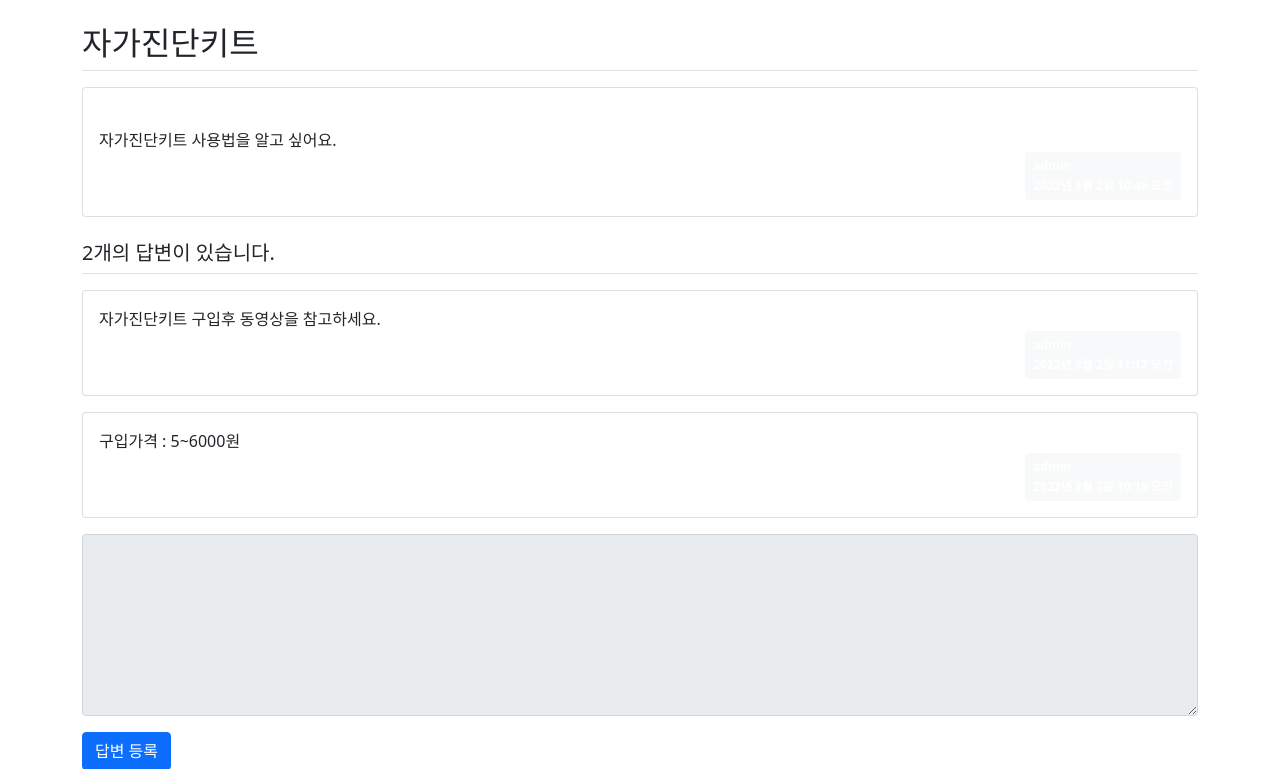
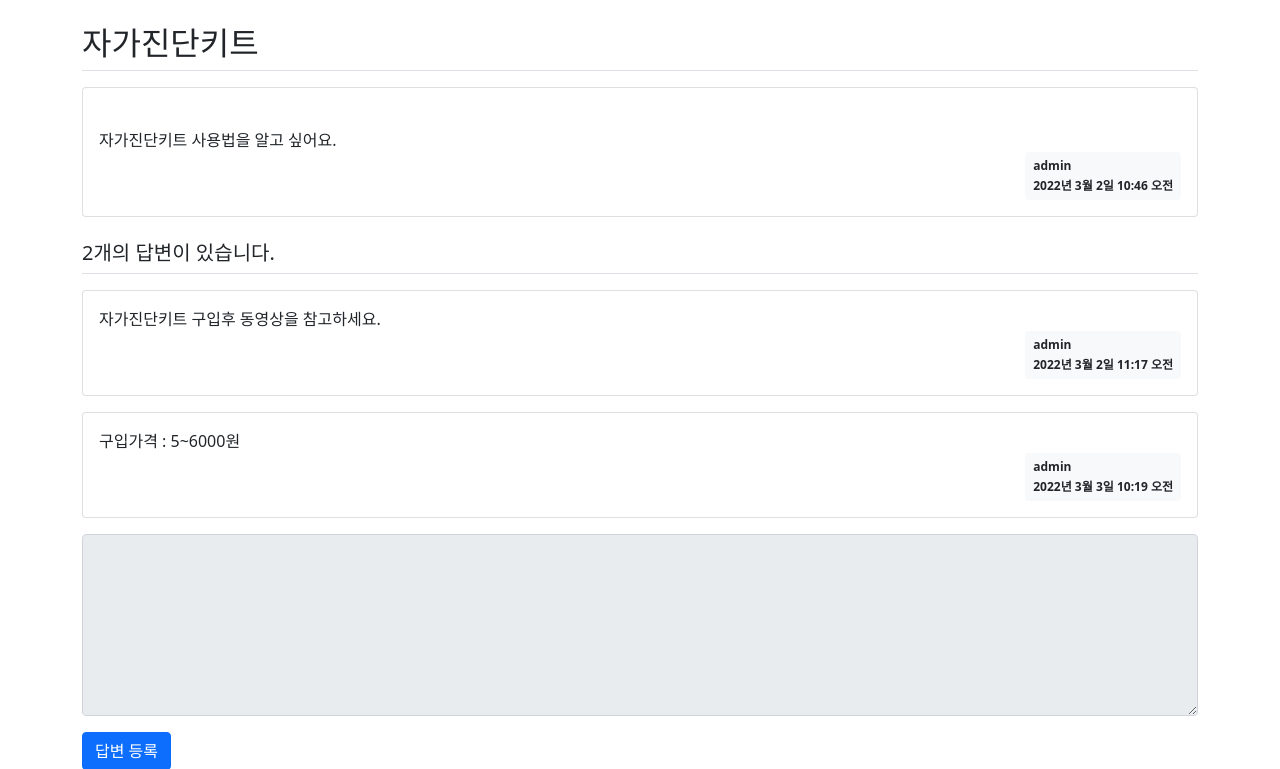
Before and after one commit to costmon/pyweb, a Django app: page /board/1/ in a window 1280 px wide. Shown: the part 56-825 px from the top of the page. Run offline with Django 4.2, Linux system fonts and the light colour scheme; data comes from the database, SQL or seed files in the repository; some libraries are stand-ins or nearby versions.

Commit message:
Update detail.html

```diff
--- a/templates/board/detail.html
+++ b/templates/board/detail.html
@@ -14,12 +14,12 @@
                 </div>
                 <div class="d-flex justify-content-end">
                     {% if question.modify_date %}  <!-- 수정일이 있다면 -->
-                    <div class="badge badge-light p-2 mx-3 text-left">
+                    <div class="badge badge-light text-dark p-2 mx-3 text-left">
                         <div class="mb-2">modified at</div>
                         <div>{{ question.modify_date }}</div>
                     </div>
                     {% endif %}
-                    <div class="badge badge-light p-2 text-left">
+                    <div class="badge badge-light text-dark p-2 text-left">
                         <div class="mb-2">{{ question.author }}</div>
                         <div>{{ question.create_date }}</div>
                     </div>
@@ -49,12 +49,12 @@
                 <div class="card-text" style="white-space:pre-line">{{ answer.content }}</div>
                 <div class="d-flex justify-content-end">
                     {% if answer.modify_date %}  <!-- 답변 수정일이 있다면 -->
-                    <div class="badge badge-light p-2 mx-3 text-left">
+                    <div class="badge badge-light badge text-dark p-2 mx-3 text-left">
                         <div class="mb-2">modified at</div>
                         <div>{{ answer.modify_date }}</div>
                     </div>
                     {% endif %}
-                    <div class="badge badge-light p-2 text-left">
+                    <div class="badge badge-light badge text-dark p-2 text-left">
                         <div class="mb-2">{{ answer.author }}</div>
                         <div>{{ answer.create_date }}</div>
                     </div>
```
